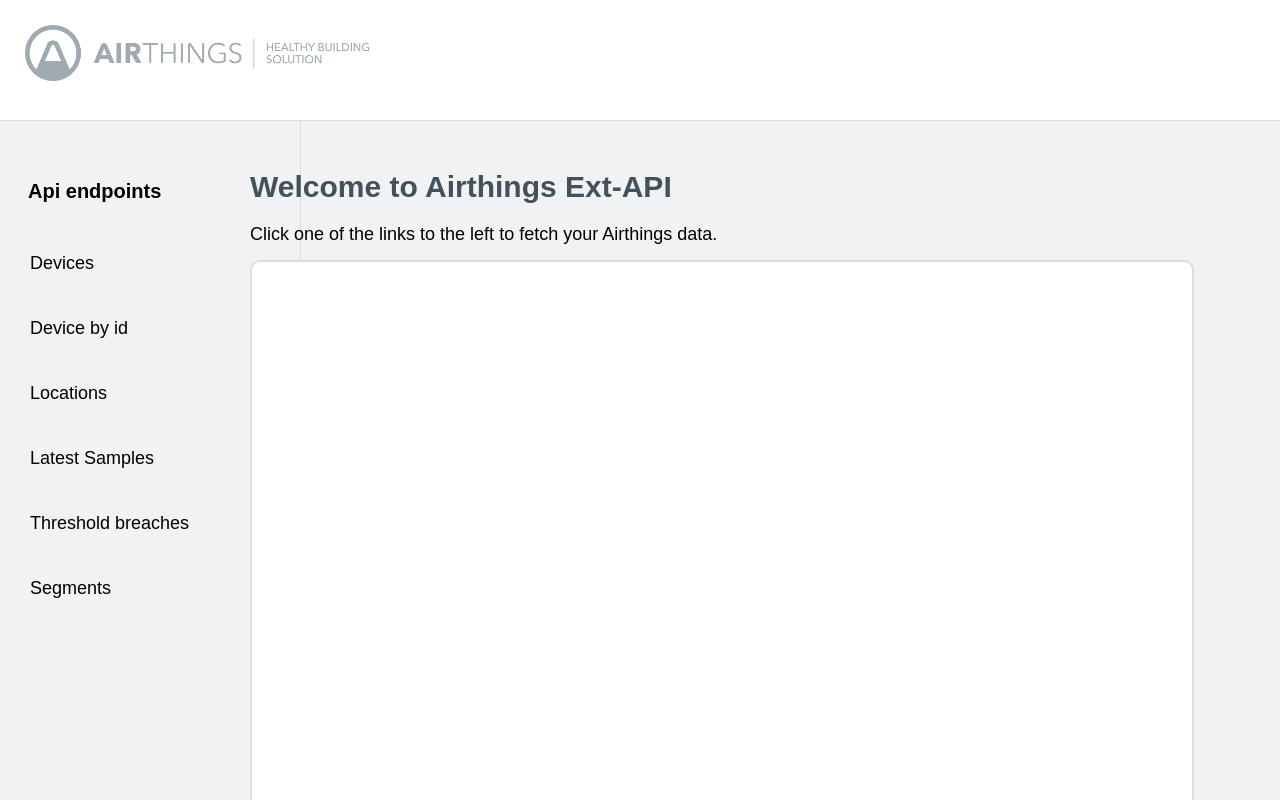
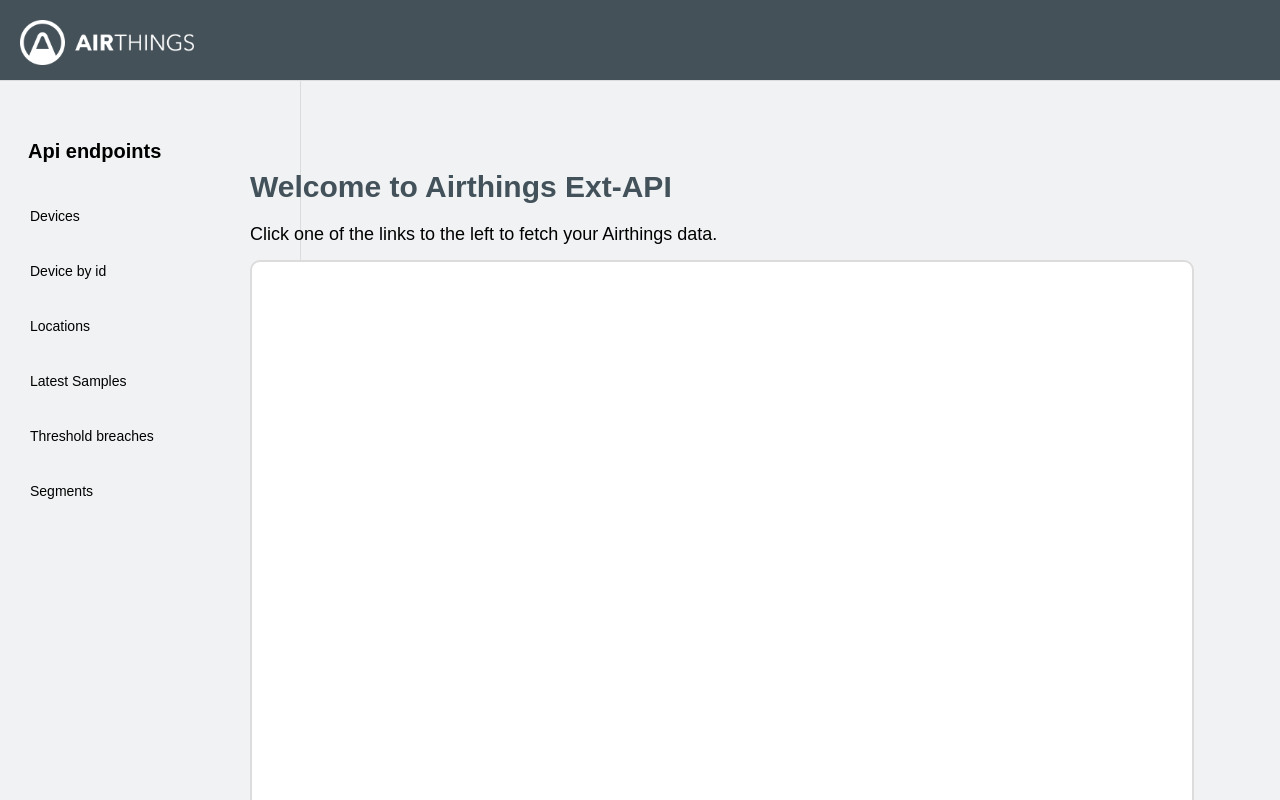
Before and after one commit to Airthings/python-flask-ext-api-example, a Flask app: page /home in a window 1280 px wide. Run offline with Flask 2, Linux system fonts and the light colour scheme; parts of the project's set-up code (start-up, migrations or seed data) failed here and were passed over.

Commit message:
Migrating node css and images.

```diff
--- a/static/css/index.css
+++ b/static/css/index.css
@@ -10,15 +10,15 @@
 }
 
 header {
-    background-color: white;
+    background-color: #455159;
     width: 100%;
-    height: 120px;
+    height: 80px;
     border-bottom: 1px solid gainsboro;
 }
 
 img {
-    height: 7vmin;
-    margin: 25px;
+    height: 45px;
+    margin: 20px;
 }
 
 .sidebar {
@@ -26,7 +26,7 @@
     width: 300px;
     left: 0;
     bottom: 0;
-    height: calc(100% - 120px);
+    height: calc(100% - 80px);
     border-right: 1px solid gainsboro;
 }
 
@@ -48,8 +48,8 @@
 li{
     cursor: pointer;
     margin: 15px 0;
-    font-size: 18px;
-    padding: 10px 10px;
+    font-size: 14px;
+    padding: 5px 10px;
     height: 30px;
     border-radius: 5px;
 }
@@ -89,6 +89,20 @@
     font-size: 18px;
 }
 
+.sidebar__logout {
+    font-size: 20px;
+    margin: 30px 0 0 30px;
+}
+
+.sidebar__logout > a {
+    text-decoration: none;
+}
+
+.sidebar__lower-wrapper {
+    width: 100%;
+    border-top: 1px solid gainsboro;
+}
+
 .code-box {
     border: 2px solid gainsboro;
     width: 900px;
--- a/static/css/login.css
+++ b/static/css/login.css
@@ -27,9 +27,10 @@
     font-size: 16px;
     outline: none;
     color: white;
-    background-color: #ffc003;
+    background-color: #65B1DF;
+    line-height: 22px;
 }
 
 a:hover{
-    background-color: #edb205;
+    background-color: #80C7F2;
 }
```
Also changed, not shown: static/img/logo-large-horizontal.png.
